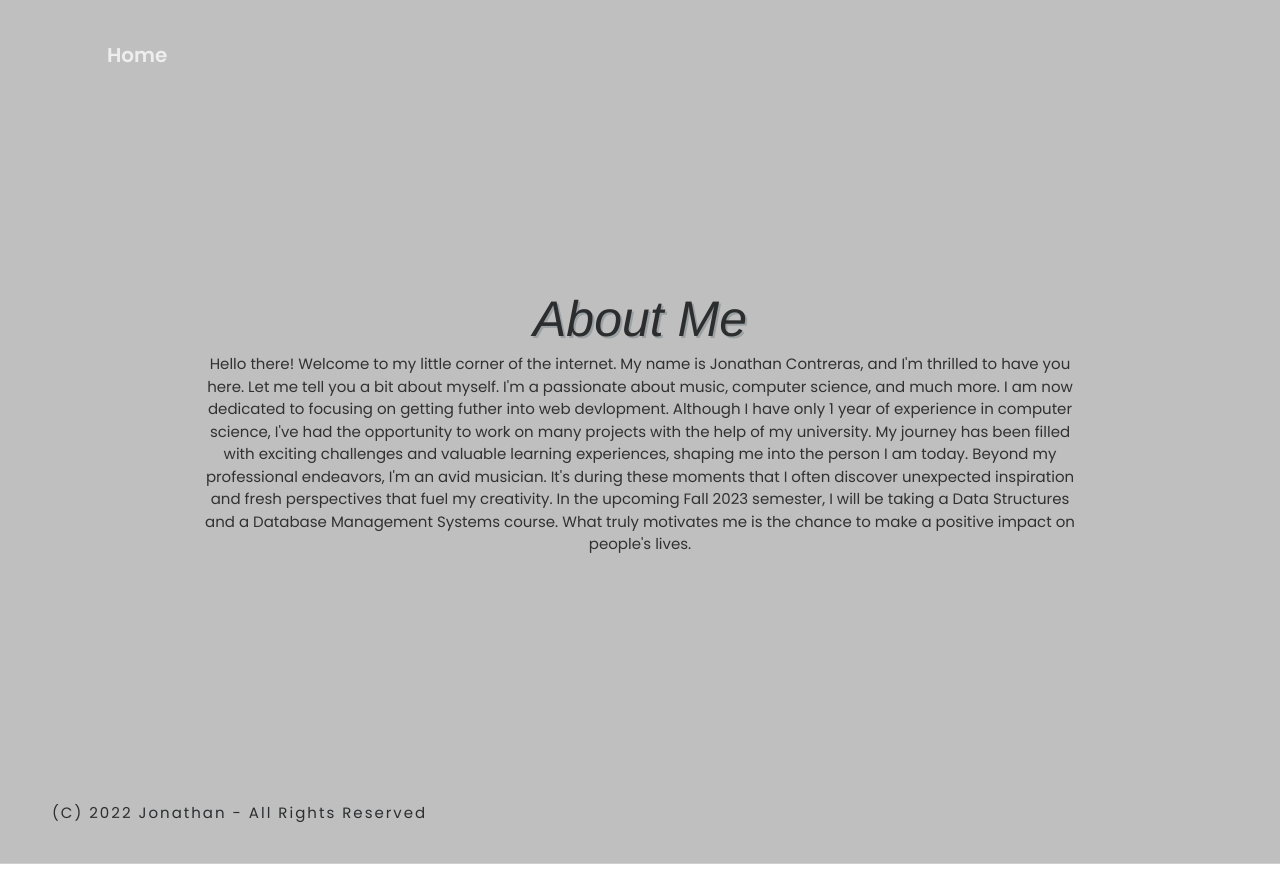
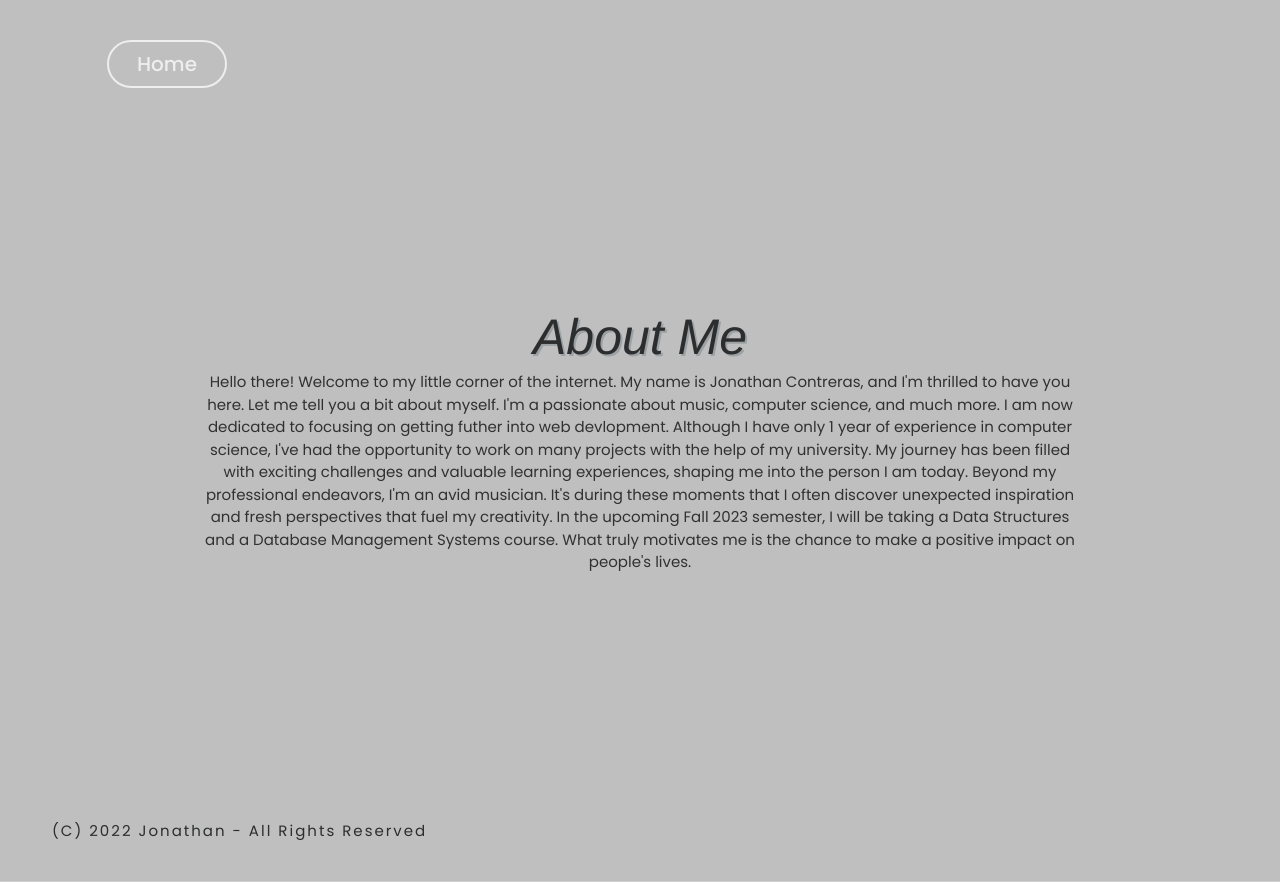
Before and after one commit to JonathanSContreras/portfolio_website, a plain HTML site: page About.html in a window 1280 px wide. Drawn offline with nearby package versions, Linux system fonts and the light colour scheme.

Commit message:
changing hom buttons on each page

```diff
--- a/About.html
+++ b/About.html
@@ -30,7 +30,8 @@
                     </div>
 
                     <ul class="nav-list">
-                        <li><a href="index.html">Home</a></li>
+                        <li class="btn"><a href="index.html">Home</a></li>
+
                     </ul>
                 </nav>
             </header>
```
Also changed, not shown: projects.html (+1 -1 lines).
